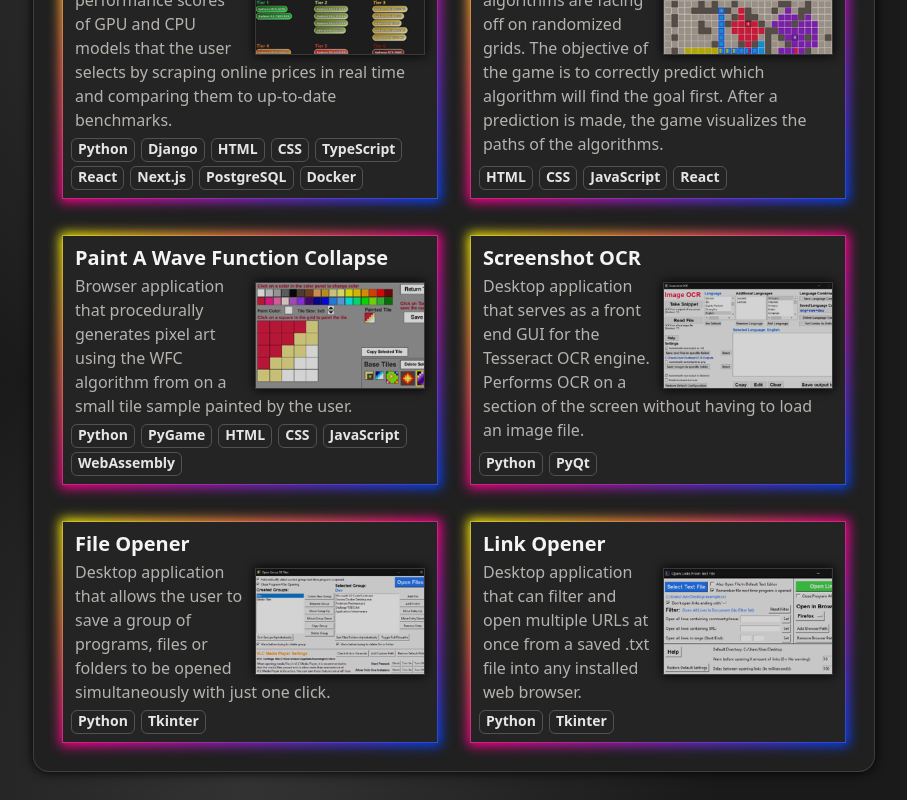
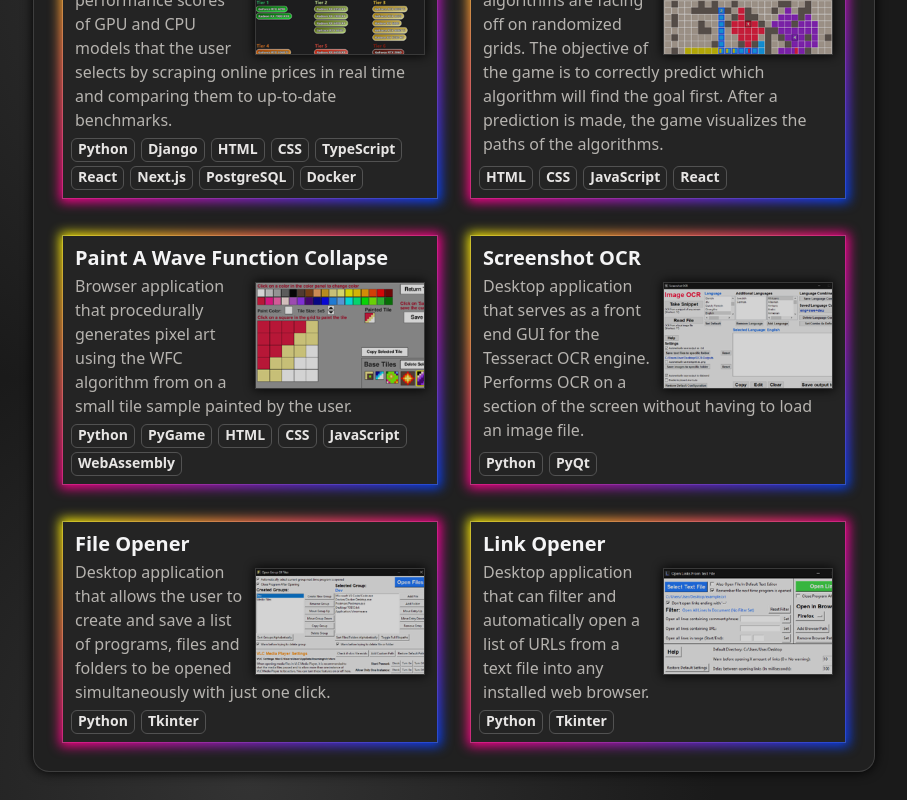
Before and after one commit to vik-ma/portfolio, a Next.js app: page / in a window 1280 px wide. Shown: the part 1222-2022 px from the top of the page, without its empty margins (186-1093 px from the left). Built offline with nearby package versions, Linux system fonts and the light colour scheme.

Commit message:
Changed the short descriptions of File Opener and Link Opener slightly

```diff
--- a/app/ProjectsInfo.tsx
+++ b/app/ProjectsInfo.tsx
@@ -213,7 +213,7 @@ export const ProjectsInfo = {
   "file-opener": {
     name: "File Opener",
     shortDescription:
-      "Desktop application that allows the user to save a group of programs, files or folders to be opened simultaneously with just one click.",
+      "Desktop application that allows the user to create and save a list of programs, files and folders to be opened simultaneously with just one click.",
     fullDescription: (
       <p>
         <strong className="text-stone-100">File Opener</strong>, or{" "}
@@ -254,7 +254,7 @@ export const ProjectsInfo = {
   "link-opener": {
     name: "Link Opener",
     shortDescription:
-      "Desktop application that can filter and open multiple URLs at once from a saved .txt file into any installed web browser.",
+      "Desktop application that can filter and automatically open a list of URLs from a text file into any installed web browser.",
     fullDescription: (
       <p>
         <strong className="text-stone-100">Link Opener</strong>, or{" "}
```
